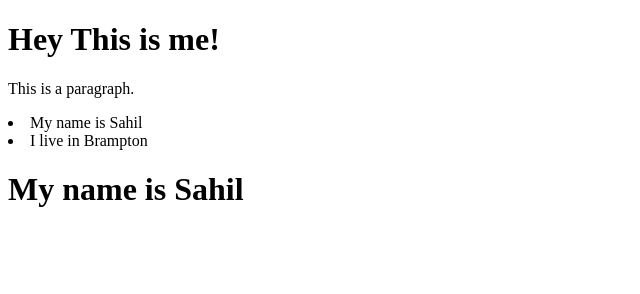
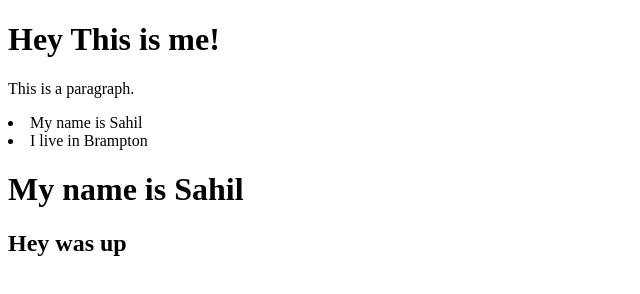
Before and after one commit to sahur123/git-test, a website: page index.html in a window 1280 px wide. Shown: the whole page, without its empty margins (0-640 px from the left). Drawn offline with Linux system fonts and the light colour scheme.

Commit message:
files added

```diff
--- a/index.html
+++ b/index.html
@@ -12,5 +12,6 @@
     <li>My name is Sahil</li>
     <li>I live in Brampton</li>
     <h1>My name is Sahil</h1>
+    <h2>Hey was up</h2>
 </body>
 </html>
```
Also changed, not shown: package.json (added, +27 -0 lines), 2 other files.
